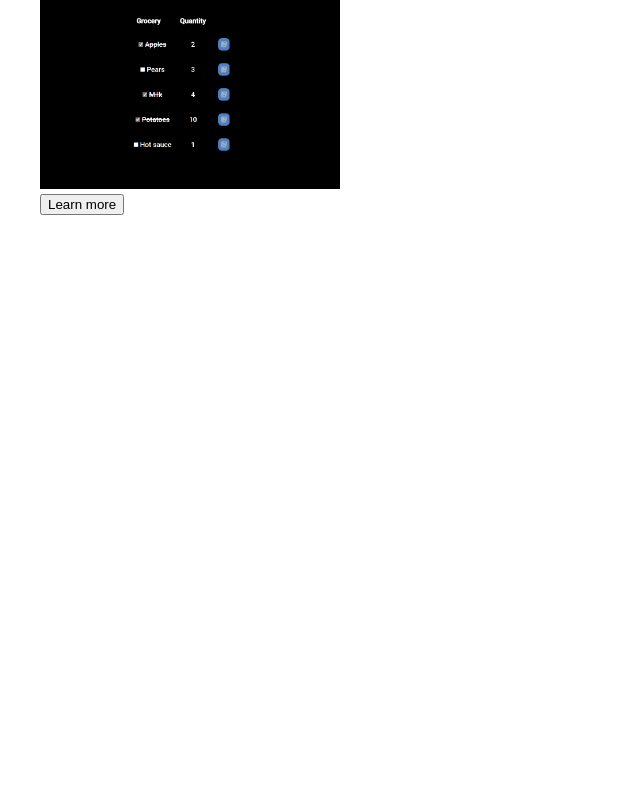
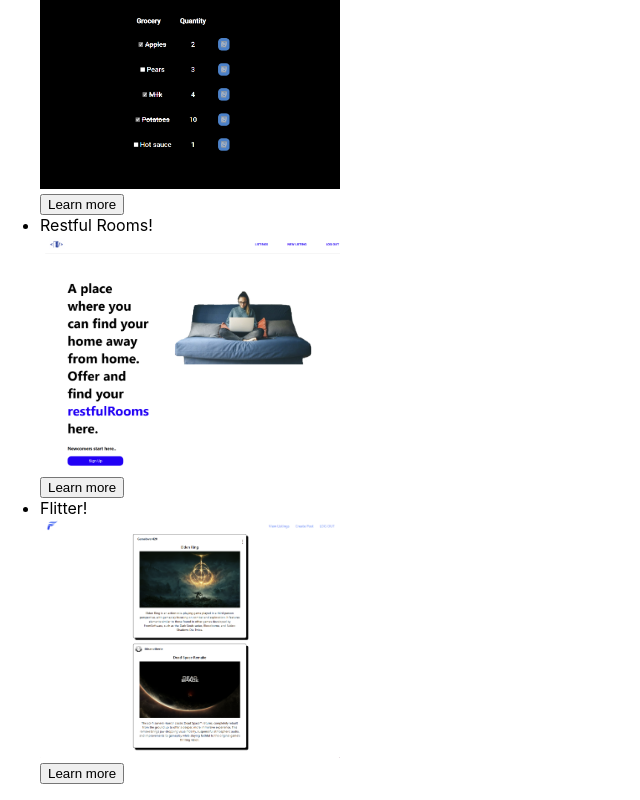
Before and after one commit to juanm98/react-portfolio, a React (Create React App) app: page /projects in a window 1280 px wide. Shown: the part 570-1370 px from the top of the page, without its empty margins (0-640 px from the left). Before the commit the page ends 801 px from the top, so only its background shows below. Built offline with nearby package versions, Linux system fonts and the light colour scheme.

Commit message:
Add projects

```diff
--- a/src/data/projects.js
+++ b/src/data/projects.js
@@ -12,6 +12,20 @@ const projectsData = [
     image: '/images/ShoppingList.png',
     repositoryLink: "https://github.com/juanm98/Shopping-List",
     deployementLink: "https://shoppinglistfly.fly.dev/"
+  },
+  {
+    title: "Restful Rooms!",
+    description: "Restful Rooms is a platform for finding short-term accommodations for programmers who are traveling for work. Like Airbnb, it allows homeowners to rent out their spare rooms or entire homes to guests. ",
+    image: '/images/restful-Rooms.png',
+    repositoryLink: "https://github.com/izabela2279/restful-rooms-front-end",
+    deployementLink: "https://restful-rooms.netlify.app/"
+  },
+  {
+    title: "Flitter!",
+    description: "Flitter Flitter is a social media application that allows users to share their thoughts, opinions, and updates with their followers. ",
+    image: '/images/flitter4.png',
+    repositoryLink: "https://github.com/juanm98/flitter-front-end",
+    deployementLink: "https://flitter-app.netlify.app/"
   }
 ]
 
```
Also changed, not shown: public/images/flitter4.png (added), public/images/restful-Rooms.png (added).
